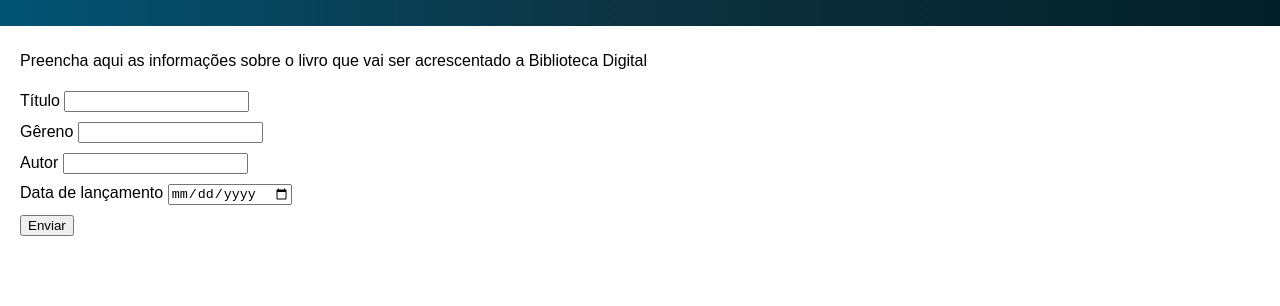
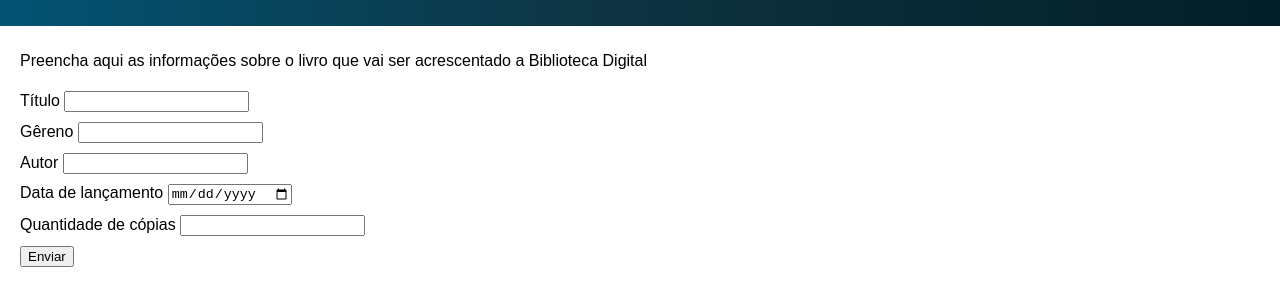
Before and after one commit to alisson-vini/HTML-basico, a plain HTML site: page formularios/index.html in a window 1280 px wide. Shown: the part 68-374 px from the top of the page. Drawn offline with Linux system fonts and the light colour scheme.

Commit message:
method add

```diff
--- a/formularios/index.html
+++ b/formularios/index.html
@@ -20,26 +20,36 @@
             <section>
                 <p>Preencha aqui as informações sobre o livro que vai ser acrescentado a Biblioteca Digital</p>
 
-                <form action="">
+                <form action="" method="POST">
                     <div class="div_form">
                         <label for="titulo">Título</label>
                         <input type="text" name="titulo" id="titulo">
                     </div>
+
                     <div class="div_form">
                         <label for="genero">Gêreno</label>
                         <input type="text" name="genero" id="genero">
                     </div>
+
                     <div class="div_form">
                         <label for="autor">Autor</label>
                         <input type="text" name="autor" id="autor">
                     </div>
+
                     <div class="div_form">
                         <label for="data">Data de lançamento</label>
                         <input type="date" name="data" id="data">
                     </div>
+
+                    <div class="div_form">
+                        <label for="copias">Quantidade de cópias</label>
+                        <input type="number" name="copias" id="copias" step="0.1">
+                    </div>
+
                     <div class="div_form">
                         <input class="submit_form" type="submit" value="Enviar">
                     </div>
+
                 </form>
             </section>
 
```
